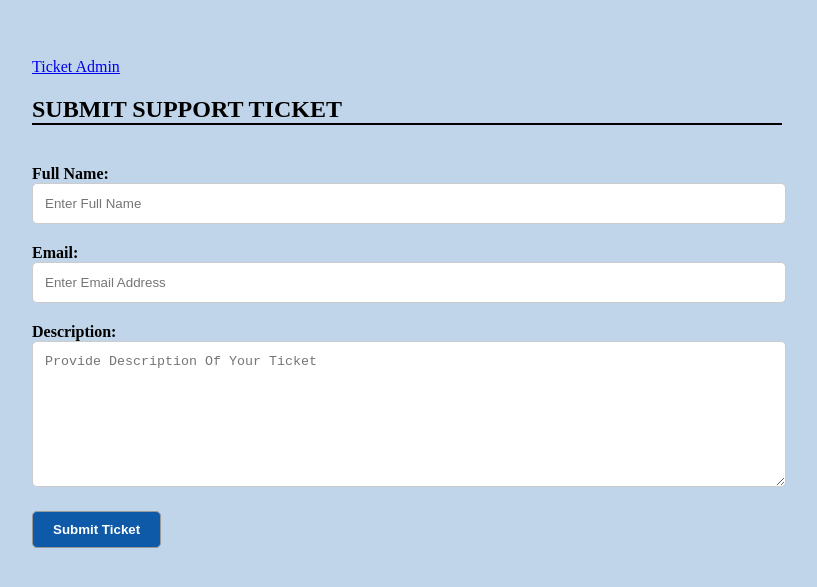
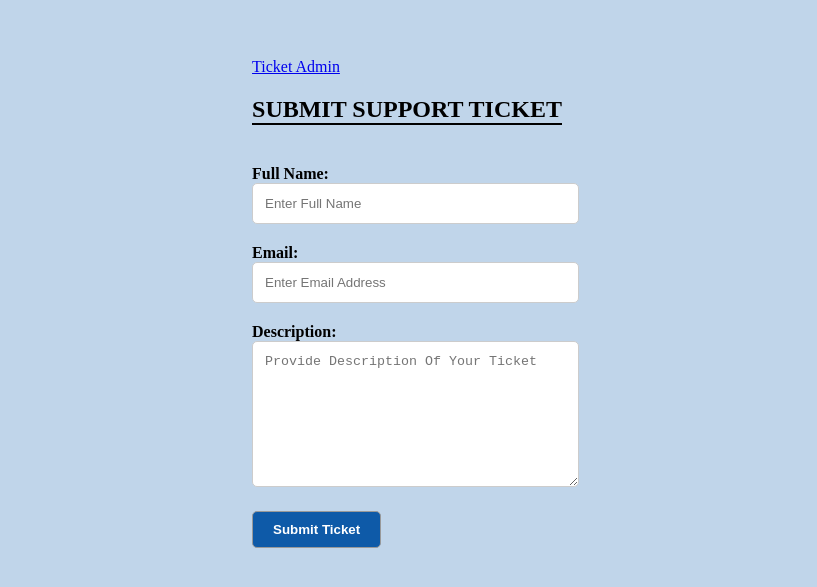
Before and after one commit to Christy-coder/helpDesk-ui, a React (Create React App) app: page / in a window 1280 px wide. Shown: the part 125-712 px from the top of the page, without its empty margins (233-1050 px from the left). Built offline with nearby package versions, Linux system fonts and the light colour scheme; no server answers.

Commit message:
Add files via upload

```diff
--- a/src/Component/Styles.css
+++ b/src/Component/Styles.css
@@ -66,7 +66,7 @@ button:hover {
 }
 
 .msg {
-  padding: 10px 20px;
+  padding: 10px;
 }
 
 .msg.success {
@@ -114,7 +114,7 @@ th {
 
 .submit-form-card {
   max-width: 750px;
-  width: 100%;
+/*  width: 100%;*/
 }
 
 .ticket_details {
--- a/src/Component/TicketDetailPage.js
+++ b/src/Component/TicketDetailPage.js
@@ -32,7 +32,7 @@ export const TicketDetailPage = () => {
   };
 
   const handleResponse = async () => {
-    // alert("Would normally send email here!");
+    alert("Would normally send email here!");
     const { success, data, message } = await addResponse(ticketId, responseText);
     if (success) {
       setTicket(data);
```
